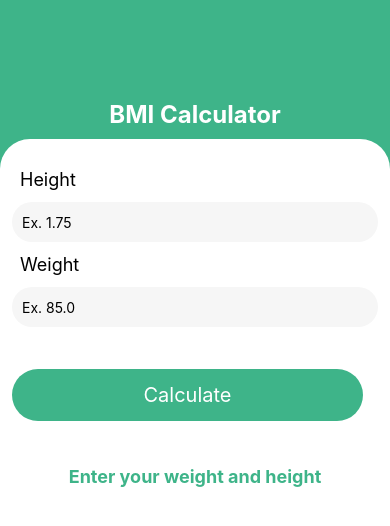
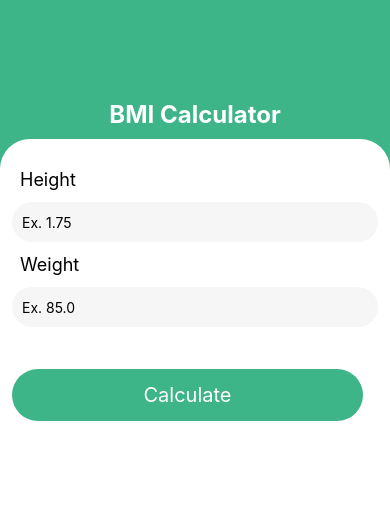
Before and after one commit to LucasReb/BMIcalc, a React Native app: screen / in a window 390 px wide. Shown: the top 526 px of the page. Built offline with nearby package versions, Linux system fonts and the light colour scheme.

Commit message:
updated updated result screen

```diff
--- a/src/components/Form/ResultBMI/index.js
+++ b/src/components/Form/ResultBMI/index.js
@@ -12,16 +12,12 @@ export default function ResultBMI(props) {
   return (
     <View style={styles.contextBMI}>
       <View style={styles.shareButton}>
-        {props.resultBMI != null ?
-          <TouchableOpacity style={styles.shared} onPress={onShare}>
-            <Text style={styles.sharedText}>Share</Text>
-          </TouchableOpacity>
-          :
-          <View />
-        }
+        <Text style={styles.titleResultIMC}>{props.messageResultBMI}</Text>
+        <Text style={styles.resultBMI}>{props.resultBMI}</Text>
+        <TouchableOpacity style={styles.shared} onPress={onShare}>
+          <Text style={styles.sharedText}>Share</Text>
+        </TouchableOpacity>
       </View >
-      <Text style={styles.titleResultIMC}>{props.messageResultBMI}</Text>
-      <Text style={styles.resultBMI}>{props.resultBMI}</Text>
     </View >
   );
 }
--- a/src/components/Form/ResultBMI/style.js
+++ b/src/components/Form/ResultBMI/style.js
@@ -27,6 +27,7 @@ const styles = StyleSheet.create({
   shared: {
     backgroundColor: "#1877f2",
     borderRadius: 50,
+    marginTop: 15,
     paddingBottom: 5,
     paddingTop: 5,
   },
--- a/src/components/Form/index.js
+++ b/src/components/Form/index.js
@@ -32,17 +32,19 @@ export default function Form() {
       setMessageBMI("Your BMI is:")
       setTextButton("Calculate gain")
       setErrorMessage(null)
-      return
     }
+    else {
       verificationBmi()
       setBmi(null)
       setTextButton("Calculate")
       setMessageBMI("Enter your weight and height")
     }
+  }
 
   return (
-    <Pressable onPress={Keyboard.dismiss} style={styles.formContext}>
-      <View style={styles.form}>
+    <View style={styles.formContext}>
+      {bmi == null ?
+        <Pressable onPress={Keyboard.dismiss} style={styles.form}>
           <Text style={styles.formLabel}>Height</Text>
           <Text style={styles.errorMessage}>{errorMessage}</Text>
           <TextInput style={styles.input} onChangeText={setHeight} value={height} placeholder="Ex. 1.75" keyboardType="numeric" />
@@ -52,8 +54,15 @@ export default function Form() {
           <TouchableOpacity style={styles.buttonCalc} onPress={() => validationBmi()}>
             <Text style={styles.textButtonCalc} >{TextButton}</Text>
           </TouchableOpacity>
+        </Pressable>
+        :
+        <View style={styles.exebitionResultBMI}>
+          <ResultBMI messageResultBMI={messageBMI} resultBMI={bmi} />
+          <TouchableOpacity style={styles.buttonCalc} onPress={() => validationBmi()}>
+            <Text style={styles.textButtonCalc} >{TextButton}</Text>
+          </TouchableOpacity>
         </View>
-      <ResultBMI messageResultBMI={messageBMI} resultBMI={bmi} />
-    </Pressable >
+      }
+    </View >
   );
 }
--- a/src/components/Form/style.js
+++ b/src/components/Form/style.js
@@ -47,6 +47,10 @@ const styles = StyleSheet.create({
     fontWeight: "bold",
     paddingLeft: 20,
   },
+  exebitionResultBMI: {
+    width: "100 %",
+    height: "50 %",
+  },
 });
 
 export default styles
```
Lines whose indentation alone changed are shown as unchanged.
